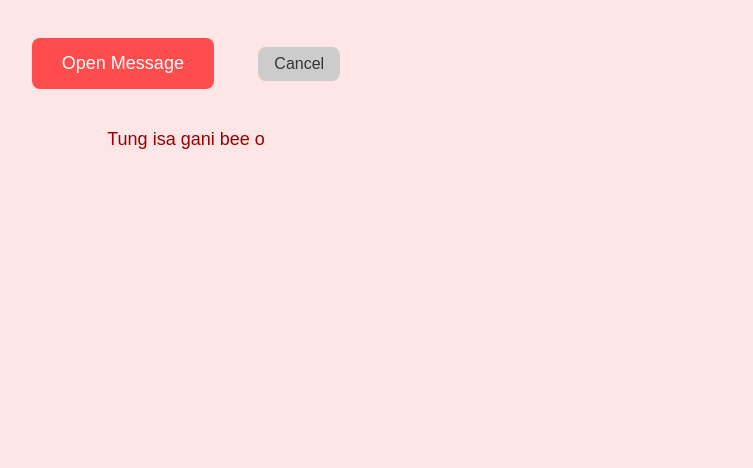
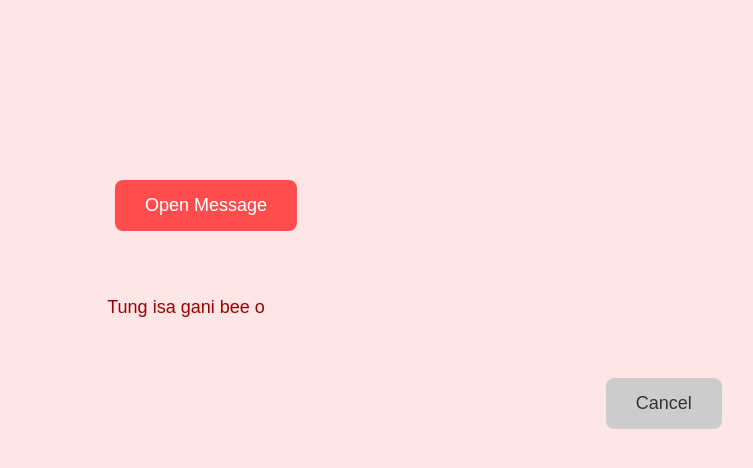
Before and after one commit to takutchie/takutchie.github.io, a plain HTML site: page index.html in a window 1280 px wide. Both pictures are taken after a click on the button "Cancel". Shown: the part 140-608 px from the top of the page, without its empty margins (454-1207 px from the left). Drawn offline with Linux system fonts and the light colour scheme.

Commit message:
Update index.html

```diff
--- a/index.html
+++ b/index.html
@@ -3,13 +3,15 @@
 <head>
   <meta charset="UTF-8" />
   <meta name="viewport" content="width=device-width, initial-scale=1.0"/>
-  <title>I love you 24/7</title>
+  <title>Be My Valentine?</title>
   <style>
     body {
       font-family: Arial, sans-serif;
       text-align: center;
       background-color: #ffe6e6;
       margin-top: 100px;
+      overflow: hidden;
+      position: relative;
     }
     h1 {
       color: #ff4d4d;
@@ -22,20 +24,28 @@
       border-radius: 8px;
       cursor: pointer;
       transition: all 0.3s ease;
+      position: absolute;
     }
     #yesBtn {
       background-color: #ff4d4d;
       color: white;
+      left: 50%;
+      transform: translateX(-50%);
+      top: 200px;
     }
     #noBtn {
       background-color: #ccc;
       color: #333;
+      left: 50%;
+      transform: translateX(-50%);
+      top: 280px;
     }
     #message {
       font-size: 18px;
       color: #990000;
-      margin-top: 20px;
+      margin-top: 300px;
       height: 24px;
+      position: relative;
     }
   </style>
 </head>
@@ -49,7 +59,7 @@
     const noBtn = document.getElementById('noBtn');
     const yesBtn = document.getElementById('yesBtn');
     const message = document.getElementById('message');
-    let noBtnSize = 18;
+
     const messages = [
       "Ang isa ya bee",
       "Tung isa gani bee o",
@@ -64,10 +74,14 @@
 
     noBtn.addEventListener('click', () => {
       clickCount++;
-      noBtnSize -= 2;
-      if (noBtnSize <= 6) noBtnSize = 6;
-      noBtn.style.fontSize = noBtnSize + "px";
-      noBtn.style.padding = (noBtnSize / 2) + "px " + (noBtnSize) + "px";
+      const maxX = window.innerWidth - noBtn.offsetWidth;
+      const maxY = window.innerHeight - noBtn.offsetHeight;
+      const randX = Math.random() * maxX;
+      const randY = Math.random() * maxY;
+
+      noBtn.style.left = `${randX}px`;
+      noBtn.style.top = `${randY}px`;
+
       message.textContent = messages[clickCount % messages.length];
     });
 
```
